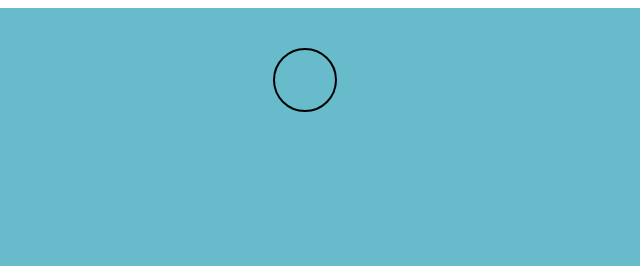
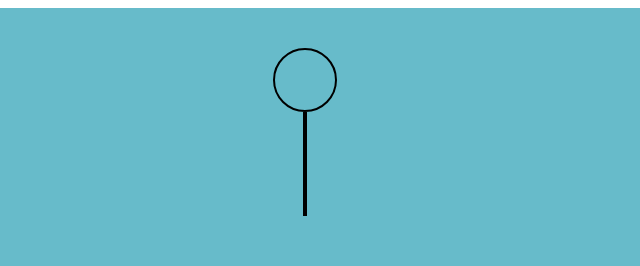
Before and after one commit to Pri-21/Animated-stick-figure, a plain HTML site: page index.html in a window 1280 px wide. Shown: the top 266 px of the page, 335-975 px from the left. Drawn offline with Linux system fonts and the light colour scheme.

Commit message:
Added css for the body

```diff
--- a/Resources/style.css
+++ b/Resources/style.css
@@ -6,7 +6,9 @@
 #figure {
   padding-top: 40px;
   display: flex;
+  flex-direction: column;
   justify-content: center;
+  align-items: center;
 }
 #head {
   border: 2px black solid;
@@ -14,3 +16,7 @@
   width: 60px;
   border-radius: 50%;
 }
+#body {
+  border: 2px black solid;
+  height: 100px;
+}
```
